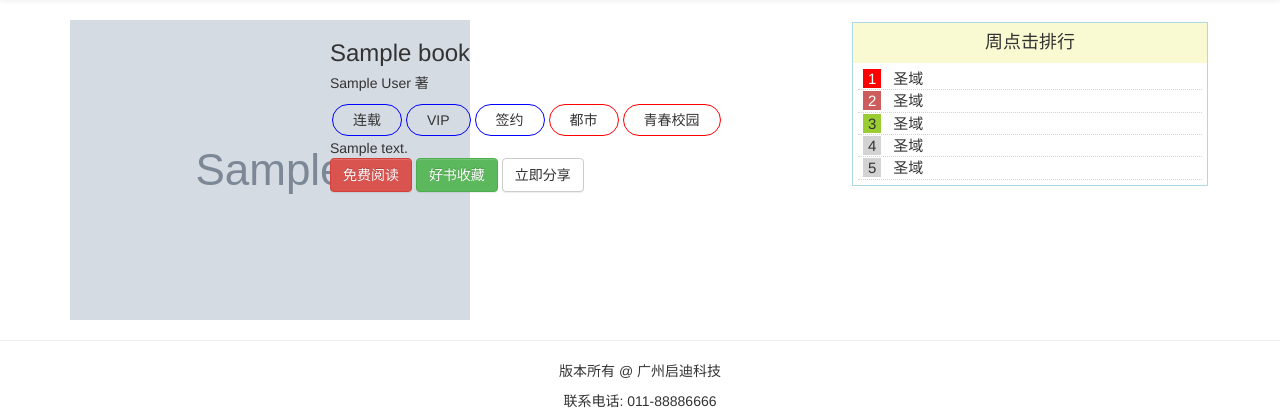
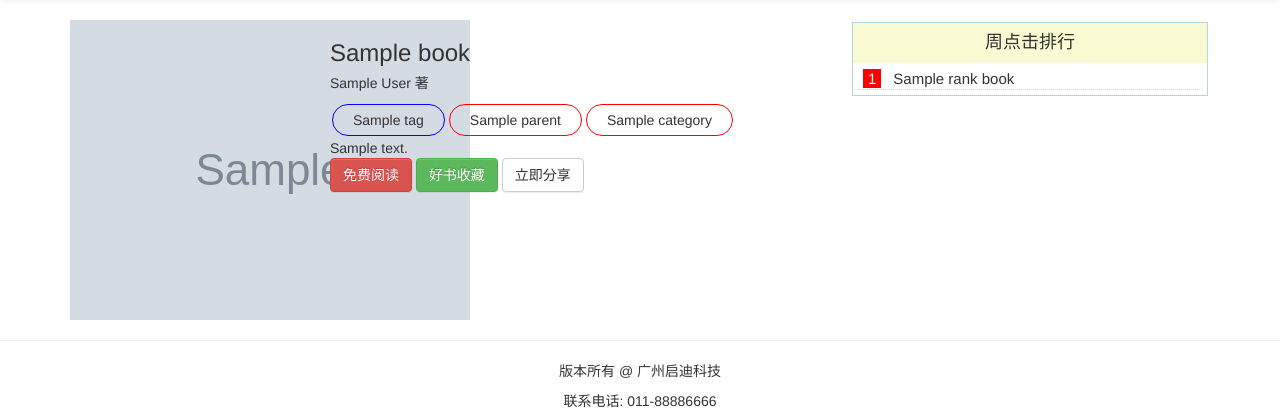
Before and after one commit to gzpy803Pro/GZQDPro, a Django app: template templates/book/show.html in a window 1280 px wide. Shown: the part 52-472 px from the top of the page. Run offline with Django 3.2, Linux system fonts and the light colour scheme; the template is opened without the code that fills it: most values are stand-ins (such as "Sample title", 1, 10 or a date in 2020); grey boxes marked "Sample" are stand-in pictures; parts of the project's set-up code (start-up, migrations or seed data) failed here and were passed over; some libraries are stand-ins or nearby versions.

Commit message:
实现周排行

```diff
--- /dev/null
+++ b/myapp/helper/__init__.py
@@ -0,0 +1,3 @@
+from redis import Redis
+
+rd_ = Redis(host='127.0.0.1', db=8)
--- a/templates/book/show.html
+++ b/templates/book/show.html
@@ -18,11 +18,11 @@
                         </div>
                         <div id="tags">
                             <ul>
-                                <li class="tag">连载</li>
-                                <li class="tag">VIP</li>
-                                <li class="tag">签约</li>
-                                <li class="cate">都市</li>
-                                <li class="cate">青春校园</li>
+                                {% for tag in book.tags.all %}
+                                     <li class="tag">{{ tag.title }}</li>
+                                {% endfor %}
+                                <li class="cate">{{ book.category.parent.title }}</li>
+                                <li class="cate">{{ book.category.title }}</li>
                                 <div class="clearfix"></div>
                             </ul>
                         </div>
@@ -41,11 +41,9 @@
             <div id="week_rank">
                 <h4>周点击排行</h4>
                 <ul>
-                    <li><span class="no1">1</span><span class="title">圣域</span></li>
-                    <li><span class="no2">2</span><span class="title">圣域</span></li>
-                    <li><span class="no3">3</span><span class="title">圣域</span></li>
-                    <li><span class="no">4</span><span class="title">圣域</span></li>
-                    <li><span class="no">5</span><span class="title">圣域</span></li>
+                    {% for rank_book in rank_books %}
+                        <li><span class="no{% if forloop.counter <= 3 %}{{ forloop.counter }}{% endif %}">{{ forloop.counter }}</span><span class="title">{{ rank_book.name }}</span></li>
+                    {% endfor %}
                 </ul>
             </div>
         </div>
```
Also changed, not shown: myapp/art/views.py (+10 -0 lines), myapp/helper/week_rank.py (added, +17 -0 lines).
